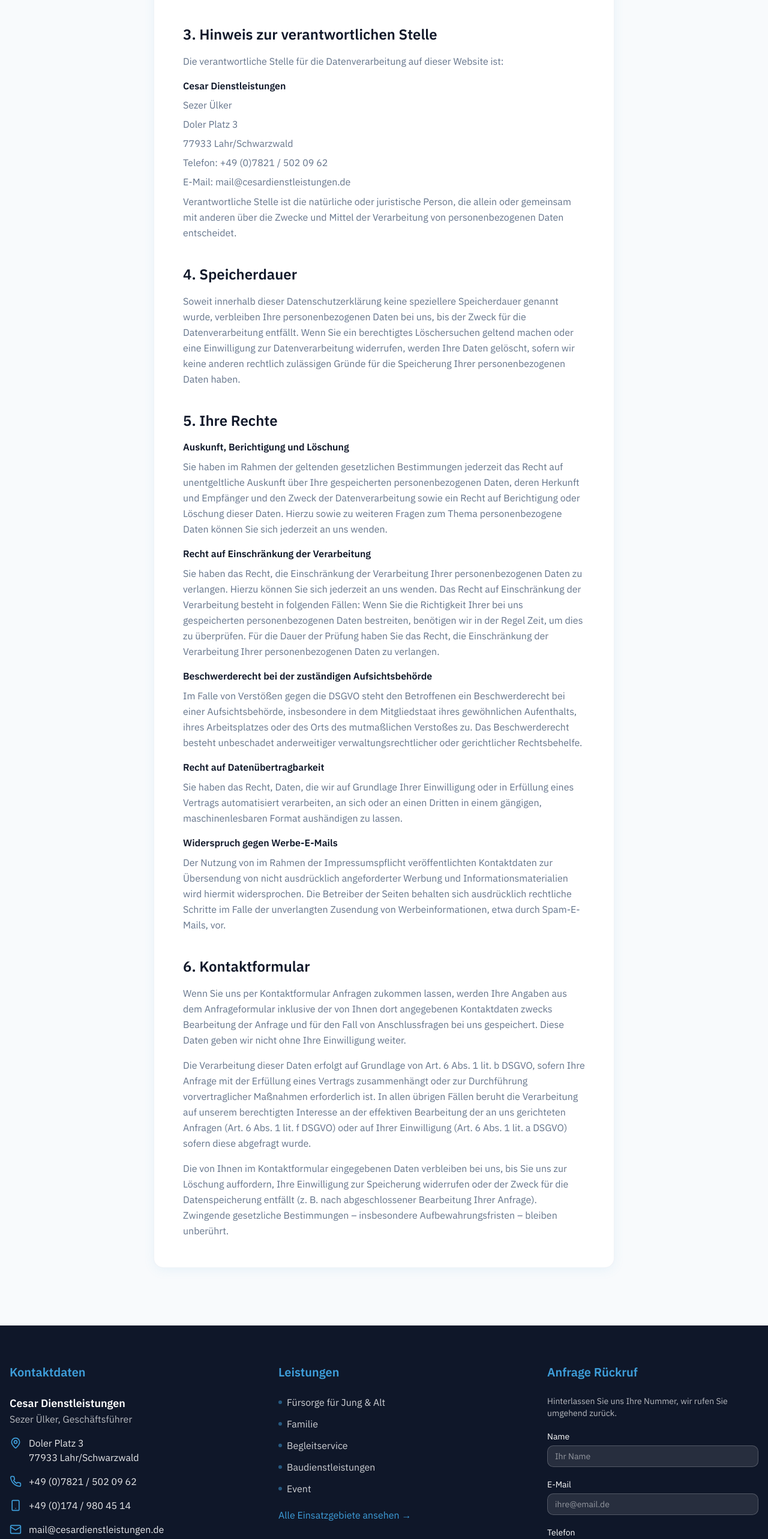
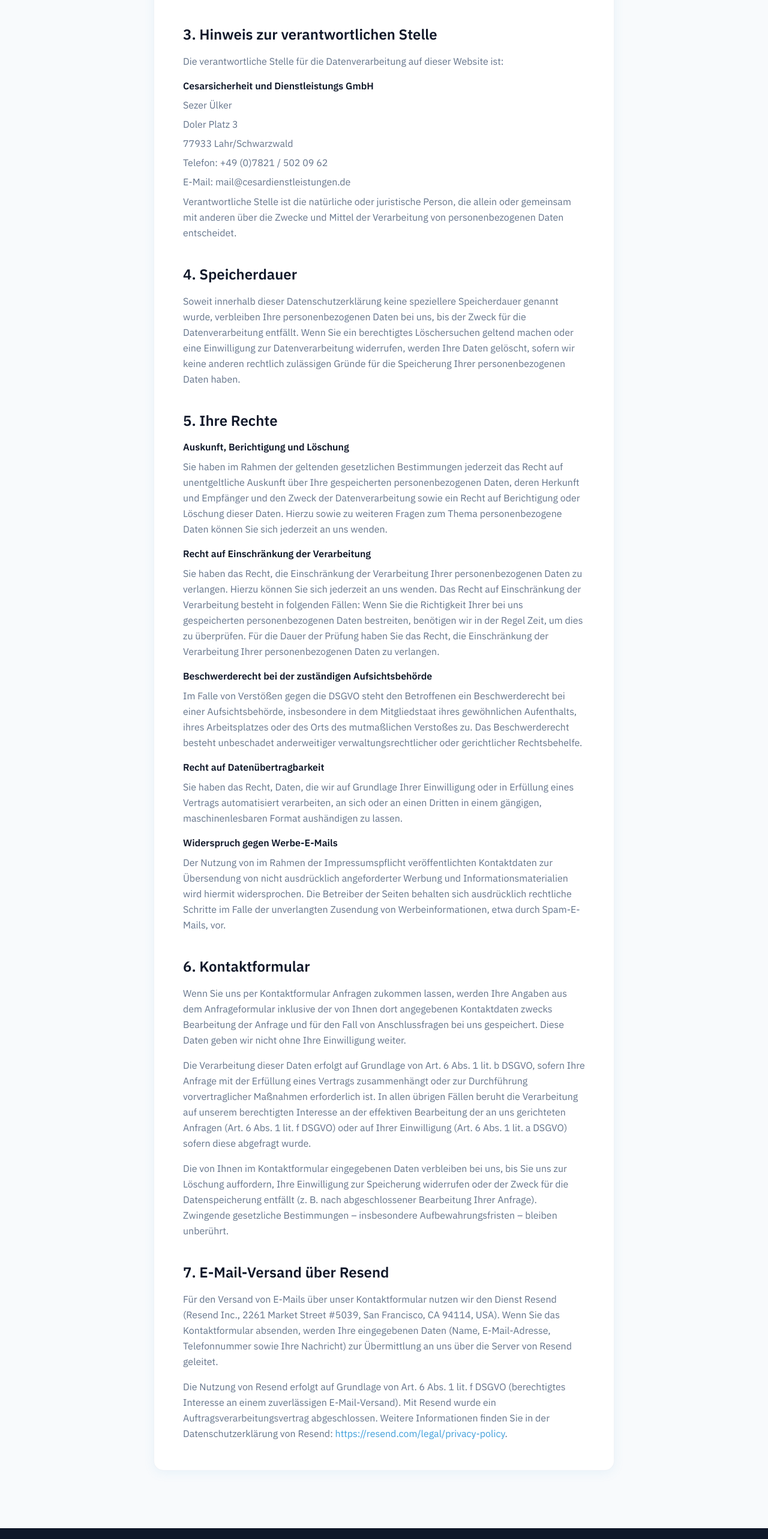
Before and after one commit to keanodecker/Cesardienstleistungen, a Next.js app: page /datenschutz in a window 1280 px wide. Shown: the part 1500-4066 px from the top of the page at 60% size. Built offline with nearby package versions, Linux system fonts and the light colour scheme.

Commit message:
Update Datenschutz: fix company name and add Resend as data processor
https://claude.ai/code/session_01PKuCkxB7pPSREUoCm3bPth

```diff
--- a/components/pages/DatenschutzPageContent.jsx
+++ b/components/pages/DatenschutzPageContent.jsx
@@ -75,7 +75,7 @@ export default function DatenschutzPageContent() {
                 <h2 className="text-2xl font-bold text-secondary mb-4">3. Hinweis zur verantwortlichen Stelle</h2>
                 <div className="text-muted-foreground space-y-2">
                   <p className="leading-relaxed mb-4">Die verantwortliche Stelle für die Datenverarbeitung auf dieser Website ist:</p>
-                  <p className="font-semibold text-secondary">Cesar Dienstleistungen</p>
+                  <p className="font-semibold text-secondary">Cesarsicherheit und Dienstleistungs GmbH</p>
                   <p>Sezer Ülker</p>
                   <p>Doler Platz 3</p>
                   <p>77933 Lahr/Schwarzwald</p>
@@ -158,6 +158,22 @@ export default function DatenschutzPageContent() {
                 </div>
               </section>
 
+              {/* 7. E-Mail-Versand über Resend */}
+              <section>
+                <h2 className="text-2xl font-bold text-secondary mb-4">7. E-Mail-Versand über Resend</h2>
+                <div className="space-y-4 text-muted-foreground">
+                  <p className="leading-relaxed">
+                    Für den Versand von E-Mails über unser Kontaktformular nutzen wir den Dienst Resend (Resend Inc., 2261 Market Street #5039, San Francisco, CA 94114, USA). Wenn Sie das Kontaktformular absenden, werden Ihre eingegebenen Daten (Name, E-Mail-Adresse, Telefonnummer sowie Ihre Nachricht) zur Übermittlung an uns über die Server von Resend geleitet.
+                  </p>
+                  <p className="leading-relaxed">
+                    Die Nutzung von Resend erfolgt auf Grundlage von Art. 6 Abs. 1 lit. f DSGVO (berechtigtes Interesse an einem zuverlässigen E-Mail-Versand). Mit Resend wurde ein Auftragsverarbeitungsvertrag abgeschlossen. Weitere Informationen finden Sie in der Datenschutzerklärung von Resend:{' '}
+                    <a href="https://resend.com/legal/privacy-policy" target="_blank" rel="noopener noreferrer" className="text-primary hover:underline">
+                      https://resend.com/legal/privacy-policy
+                    </a>.
+                  </p>
+                </div>
+              </section>
+
             </div>
           </div>
         </div>
```
